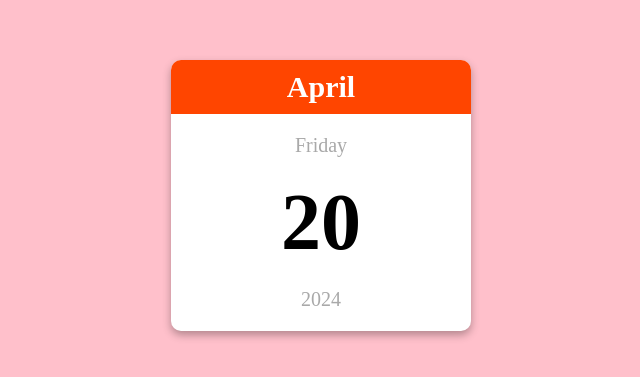
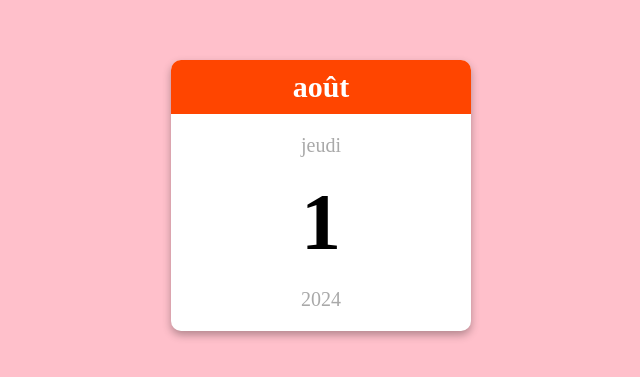
Before and after one commit to hjrayd/projet_css_js_html, a plain HTML site: page project_3/index.html in a window 1280 px wide. Shown: the part 205-582 px from the top of the page, without its empty margins (319-959 px from the left). Drawn offline with Linux system fonts and the light colour scheme.

Commit message:
project 3 finished

```diff
--- a/project_3/index.html
+++ b/project_3/index.html
@@ -13,5 +13,6 @@
         <p class="day-number" id="day-number">20</p>
         <p class="year" id="year">2024</p>
     </div>
+    <script src="script.js"></script>
 </body>
 </html>
--- a/project_3/script.js
+++ b/project_3/script.js
@@ -0,0 +1,18 @@
+const monthNameEl = document.getElementById("month-name");
+const dayNameEl = document.getElementById("day-name");
+const dayNumEl = document.getElementById("day-number");
+const yearEl = document.getElementById("year");
+const date = new Date();
+const month = date.getMonth();
+
+monthNameEl.innerText = date.toLocaleString("fr", {
+    month:"long"
+})
+
+dayNameEl.innerText =  date.toLocaleString("fr", {
+    weekday: "long"
+})
+
+dayNumEl.innerText = date.getDate()
+
+yearEl.innerText = date.getFullYear()
```
